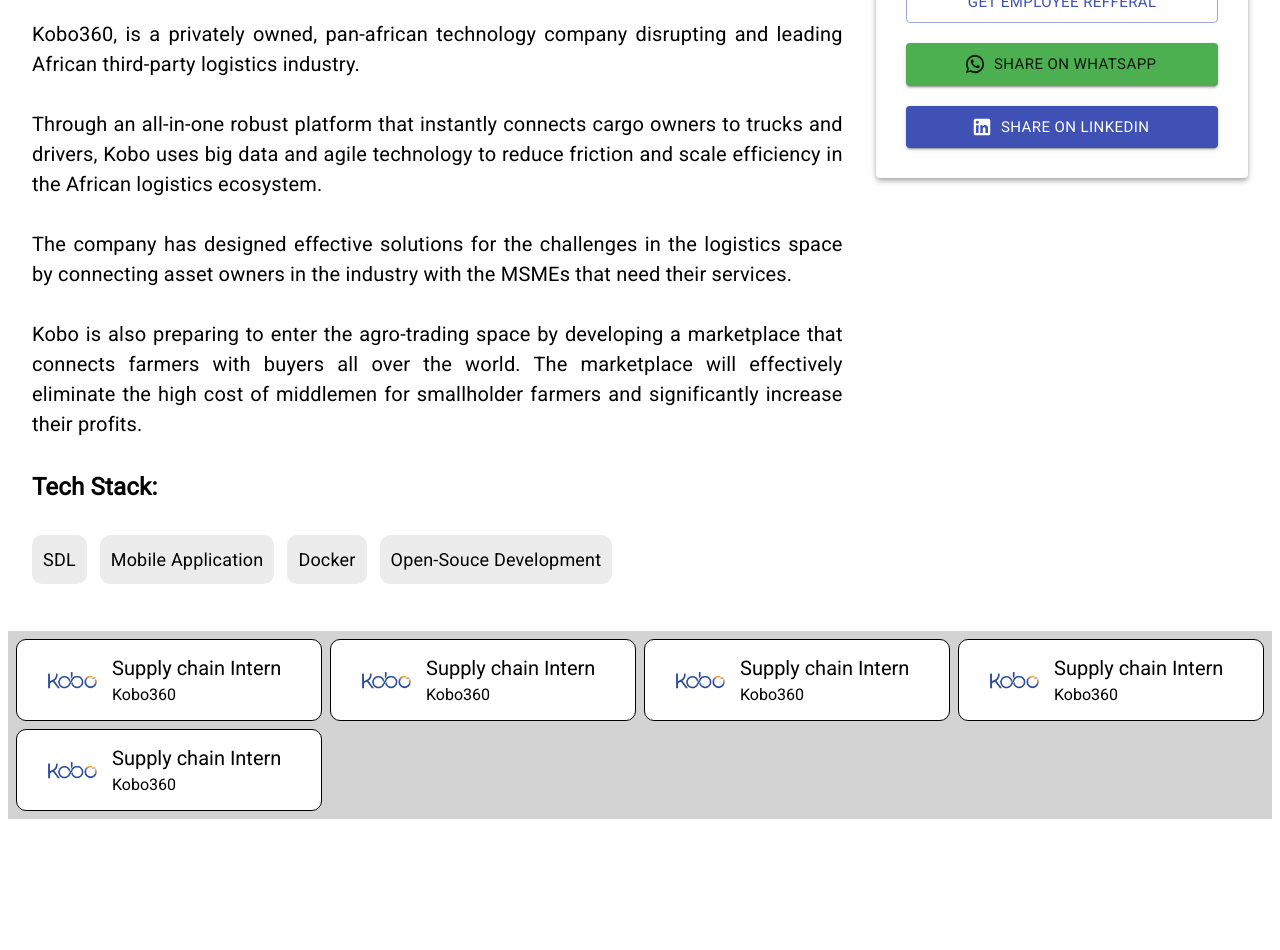
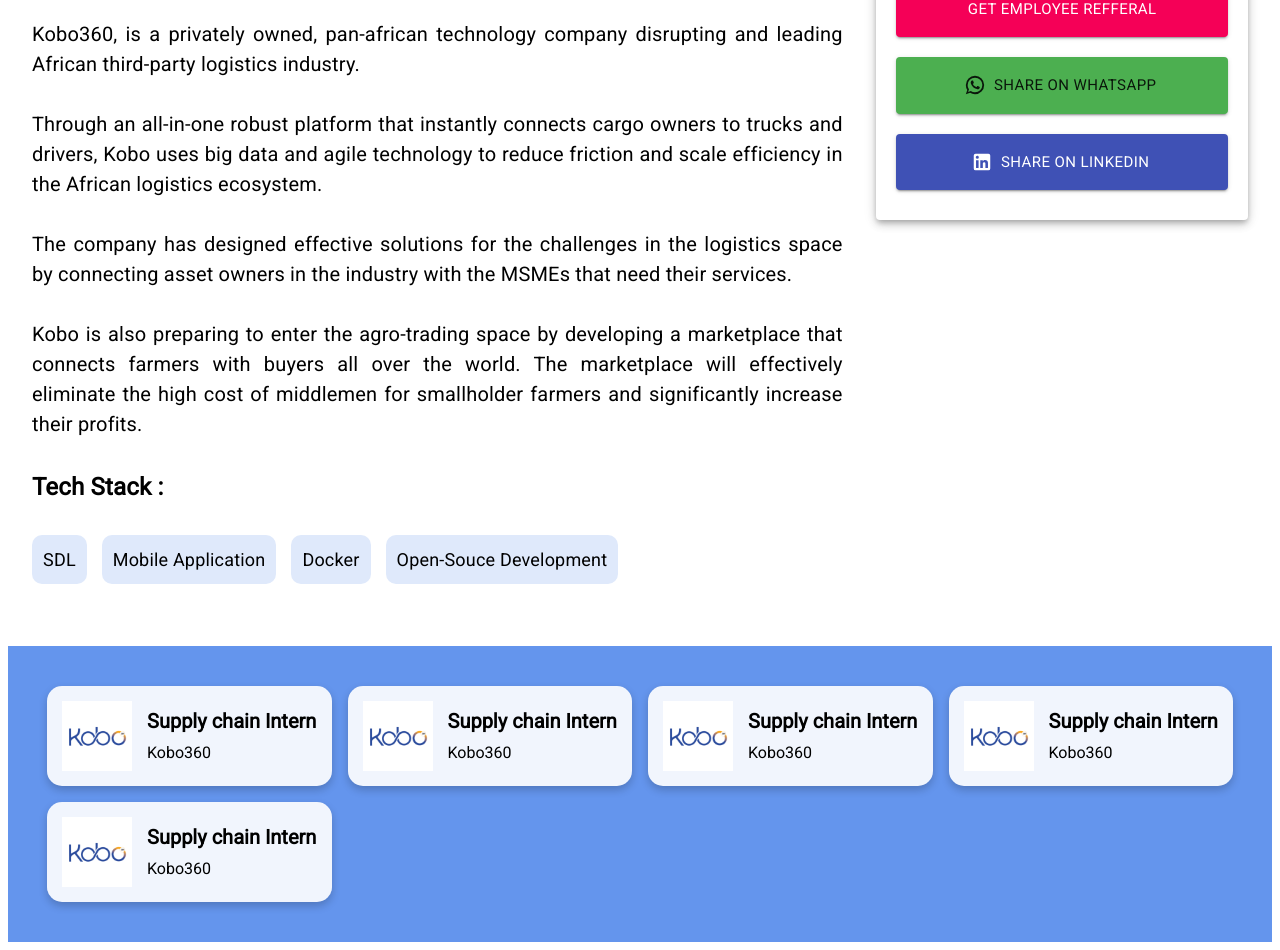
Before and after one commit to Sinharitik589/Project, a React (Create React App) app: page / in a window 1280 px wide. Shown: the part 380-1330 px from the top of the page. Before the commit the page ends 1207 px from the top, so only its background shows below. Built offline with nearby package versions, Linux system fonts and the light colour scheme.

Commit message:
changed many things

```diff
--- a/src/App.css
+++ b/src/App.css
@@ -6,9 +6,87 @@
 .cards {
   display: flex;
   flex-direction: row;
+  box-shadow: 0 4px 8px 0 rgba(0, 0, 0, 0.2);
+  transition: 0.3s;
+  height: 100px;
+  padding-left: 15;
+  background-color: #f1f5fd;
+  border-radius: 15px;
 }
-
+.cards:hover {
+  box-shadow: 0 16px 32px 0 rgba(0, 0, 0, 0.4);
+}
+.scards {
+  display: flex;
+  flex-direction: row;
+  box-shadow: 0 4px 8px 0 rgba(0, 0, 0, 0.2);
+  transition: 0.3s;
+  height: 130px;
+  background-color: #f1f5fd;
+  border-radius: 15px;
+}
+.scards:hover {
+  box-shadow: 0 16px 32px 0 rgba(0, 0, 0, 0.4);
+}
 .card_content {
   display: flex;
   flex: 4;
 }
+
+.button_container {
+  padding: 20px 10px 20px 10px;
+  display: flex;
+  flex-direction: column;
+  justify-content: center;
+  align-content: center;
+}
+
+.small_cards {
+  margin: 20px 6px 20px 8px;
+  height: 90px;
+}
+.large_cards {
+  margin: 15px;
+  height: 70px;
+}
+.card_text {
+  flex: 6;
+  display: flex;
+  flex-direction: column;
+  justify-content: center;
+}
+
+.post {
+  font-family: "Roboto", sans-serif;
+  margin-bottom: 10px;
+  font-size: 20px;
+  font-weight: 600;
+}
+.company {
+  font-family: "Roboto", sans-serif;
+}
+.card_container {
+  flex: 1;
+  display: flex;
+  flex-direction: column;
+  align-items: center;
+}
+
+.chip {
+  padding: 11px;
+  border-radius: 10px;
+  background-color: #dfe9fb;
+  margin: 0px 15px 15px 0px;
+}
+
+.footer {
+  margin-top: 40px;
+  padding: 40px 15px 40px 15px;
+  background-color: #6495ed;
+}
+
+.header {
+  margin-bottom: 20px;
+  display: flex;
+  justify-content: center;
+}
--- a/src/App.js
+++ b/src/App.js
@@ -10,7 +10,7 @@
   render() {
     return (
       <div>
-        <Hidden only={"xs"}>
+        <Hidden only={["xs"]}>
           <Container>
             <Sheader />
             <Main />
@@ -18,15 +18,14 @@
 
           <Footer />
         </Hidden>
-        <Hidden only={["lg", "md", "sm", "xl"]}>
+        <Hidden only={["lg", "md", "sm"]}>
           <Container>
             <Sheader />
             <Description />
             <br />
             <Buttons />
           </Container>
-          <Divider />
-          <br />
+
           <Sfooter />
         </Hidden>
       </div>
--- a/src/Components/Buttons.js
+++ b/src/Components/Buttons.js
@@ -1,13 +1,14 @@
 import React from "react";
+import { Button, Paper } from "@material-ui/core";
 import { makeStyles, withStyles } from "@material-ui/core/styles";
+import { green } from "@material-ui/core/colors";
 import WhatsAppIcon from "@material-ui/icons/WhatsApp";
-import { Button, Paper, Hidden } from "@material-ui/core";
-import { green } from "@material-ui/core/colors";
 import LinkedInIcon from "@material-ui/icons/LinkedIn";
 
 const useStyles = makeStyles((theme) => ({
   sbutton1: {
     margin: 10,
+    padding: 15,
   },
 }));
 const ColorButton = withStyles((theme) => ({
@@ -24,20 +25,11 @@
 
   return (
     <div style={{ marginTop: 30, marginBottom: 30 }}>
-      <Hidden>
-        <Paper elevation={4}>
-          <div
-            style={{
-              padding: 20,
-              display: "flex",
-              flexDirection: "column",
-              justifyContent: "center",
-              alignContent: "center",
-            }}
-          >
+      <Paper elevation={5}>
+        <div className="button_container">
           <Button
-              variant="outlined"
-              color="primary"
+            variant="contained"
+            color="secondary"
             size="large"
             className={classes.sbutton1}
           >
@@ -65,7 +57,6 @@
           </Button>
         </div>
       </Paper>
-      </Hidden>
     </div>
   );
 };
--- a/src/Components/Cards.js
+++ b/src/Components/Cards.js
@@ -4,54 +4,13 @@
 const Cards = (props) => {
   return (
     <div>
-      <div
-        className="cards"
-        style={{
-          height: 80,
-          paddingTop: 0,
-          paddingLeft: 15,
-          borderStyle: "solid",
-          borderWidth: 1,
-          borderRadius: 10,
-          borderColor: "black",
-          backgroundColor: "white",
-        }}
-      >
-        <div
-          style={{
-            flex: 1,
-            display: "flex",
-            flexDirection: "column",
-            alignItems: "center",
-          }}
-        >
-          <img src={props.image} style={{ height: 60, margin: 10 }} />
+      <div className="cards">
+        <div className="card_container">
+          <img src={props.image} className="large_cards " />
         </div>
-        <div
-          style={{
-            flex: 6,
-            display: "flex",
-            flexDirection: "column",
-            justifyContent: "center",
-          }}
-        >
-          <div
-            style={{
-              fontSize: 20,
-              marginBottom: 5,
-              fontFamily: "'Roboto', sans-serif",
-            }}
-          >
-            {props.post}
-          </div>
-          <div
-            style={{
-              fontFamily: "'Roboto', sans-serif",
-              fontWeight: "unset",
-            }}
-          >
-            {props.company}
-          </div>
+        <div className="card_text ">
+          <div className="post">{props.post}</div>
+          <div className="company">{props.company}</div>
         </div>
       </div>
     </div>
--- a/src/Components/Chip.js
+++ b/src/Components/Chip.js
@@ -1,39 +1,11 @@
 import React from "react";
-import { Hidden } from "@material-ui/core";
 
 const Chip = (props) => {
   return (
-    <div>
-      <Hidden only={["xs"]}>
-        <div
-          style={{
-            padding: 11,
-            borderRadius: 10,
-            backgroundColor: "#ececec",
-            marginRight: 13,
-          }}
-        >
-          <div style={{ fontFamily: "'Roboto', sans-serif", fontSize: 18 }}>
-            {props.label}
-          </div>
-        </div>
-      </Hidden>
-      <Hidden only={["lg", "md", "sm", "xl"]}>
-        <div
-          style={{
-            padding: 11,
-            borderRadius: 10,
-            backgroundColor: "#ececec",
-            marginRight: 15,
-            marginBottom: 15,
-            whiteSpace: "nowrap",
-          }}
-        >
-          <div style={{ fontFamily: "'Roboto', sans-serif", fontSize: 18 }}>
-            {props.label}
-          </div>
-        </div>
-      </Hidden>
+    <div className="chip">
+      <div style={{ fontFamily: "'Roboto', sans-serif", fontSize: 18 }}>
+        {props.label}
+      </div>
     </div>
   );
 };
--- a/src/Components/Description.js
+++ b/src/Components/Description.js
@@ -1,5 +1,5 @@
 import React, { Component } from "react";
-import { Divider, Typography, Container } from "@material-ui/core";
+import { Divider, Typography } from "@material-ui/core";
 import Chip from "./Chip";
 
 class Description extends Component {
@@ -46,7 +46,7 @@
           <br />
           <br />
           <span style={{ fontWeight: "bolder", fontSize: 24 }}>
-            Tech Stack:
+            Tech Stack :
           </span>
           <br />
           <br />
--- a/src/Components/Footer.js
+++ b/src/Components/Footer.js
@@ -7,34 +7,26 @@
 class Footer extends Component {
   render() {
     return (
-      <div
-        style={{
-          marginLeft: 0,
-          marginRight: 0,
-          marginTop: 40,
-          padding: 8,
-          backgroundColor: "#D3D3D3",
-        }}
-      >
-        <Container disableGutters>
+      <div className="footer">
+        <Container>
           <Grid container>
             <Grid item sm={12}>
-              <Grid container spacing={1}>
-                <Grid item xl={6} sm={4} lg={3}>
+              <Grid container spacing={2}>
+                <Grid item md={3} sm={6}>
                   <Cards
                     image={logo}
                     post="Supply chain Intern"
                     company="Kobo360"
                   />
                 </Grid>
-                <Grid item xl={6} sm={4} lg={3}>
+                <Grid item md={3} sm={6}>
                   <Cards
                     image={logo}
                     post="Supply chain Intern"
                     company="Kobo360"
                   />
                 </Grid>
-                <Grid item xl={6} sm={4} lg={3}>
+                <Grid item md={3} sm={6}>
                   <Cards
                     image={logo}
                     post="Supply chain Intern"
@@ -42,14 +34,14 @@
                   />
                 </Grid>
 
-                <Grid item xl={6} sm={4} lg={3}>
+                <Grid item md={3} sm={6}>
                   <Cards
                     image={logo}
                     post="Supply chain Intern"
                     company="Kobo360"
                   />
                 </Grid>
-                <Grid item xl={6} sm={4} lg={3}>
+                <Grid item md={3} sm={6}>
                   <Cards
                     image={logo}
                     post="Supply chain Intern"
--- a/src/Components/Scards.js
+++ b/src/Components/Scards.js
@@ -1,52 +1,17 @@
 import React from "react";
-import { Paper } from "@material-ui/core";
 
 const Scards = (props) => {
   return (
     <div>
-      <Paper square variant="outlined">
-        <div
-          className="cards"
-          style={{
-            height: 80,
-            paddingTop: 0,
-            paddingLeft: 10,
-          }}
-        >
-          <div
-            style={{
-              flex: 1,
-              display: "flex",
-              flexDirection: "column",
-              alignItems: "center",
-            }}
-          >
-            <img src={props.image} style={{ height: 60, margin: 10 }} />
-          </div>
-          <div
-            style={{
-              flex: 6,
-              display: "flex",
-              flexDirection: "column",
-              justifyContent: "center",
-            }}
-          >
-            <div
-              style={{
-                fontWeight: "bold",
-                fontSize: 20,
-                marginBottom: 5,
-                fontFamily: "'Roboto', sans-serif",
-              }}
-            >
-              {props.post}
-            </div>
-            <div style={{ fontFamily: "'Roboto', sans-serif" }}>
-              {props.company}
-            </div>
-          </div>
+      <div className="scards">
+        <div className="card_container">
+          <img src={props.image} className="small_cards" />
         </div>
-      </Paper>
+        <div className="card_text">
+          <div className="post">{props.post}</div>
+          <div className="company">{props.company}</div>
+        </div>
+      </div>
     </div>
   );
 };
--- a/src/Components/Sfooter.js
+++ b/src/Components/Sfooter.js
@@ -6,10 +6,11 @@
 class Sfooter extends Component {
   render() {
     return (
-      <div style={{ marginTop: 10 }}>
+      <div style={{ backgroundColor: "#6495ed", padding: 10 }}>
+        <div style={{ margin: 25 }}>
           <Grid container>
             <Grid item xs={12}>
-            <Grid container>
+              <Grid container spacing={5}>
                 <Grid item xs={12}>
                   <Scards
                     image={logo}
@@ -56,6 +57,7 @@
             </Grid>
           </Grid>
         </div>
+      </div>
     );
   }
 }
--- a/src/Components/Sheader.js
+++ b/src/Components/Sheader.js
@@ -9,14 +9,7 @@
         <div className="header_logo">
           <img src={logo} alt="logo" style={{ height: 150 }} />
         </div>
-        <div
-          style={{
-            marginTop: 0,
-            display: "flex",
-            justifyContent: "center",
-            marginBottom: 20,
-          }}
-        >
+        <div className="header">
           <Typography
             variant="h2"
             component="h3"
```
Lines whose indentation alone changed are shown as unchanged.
